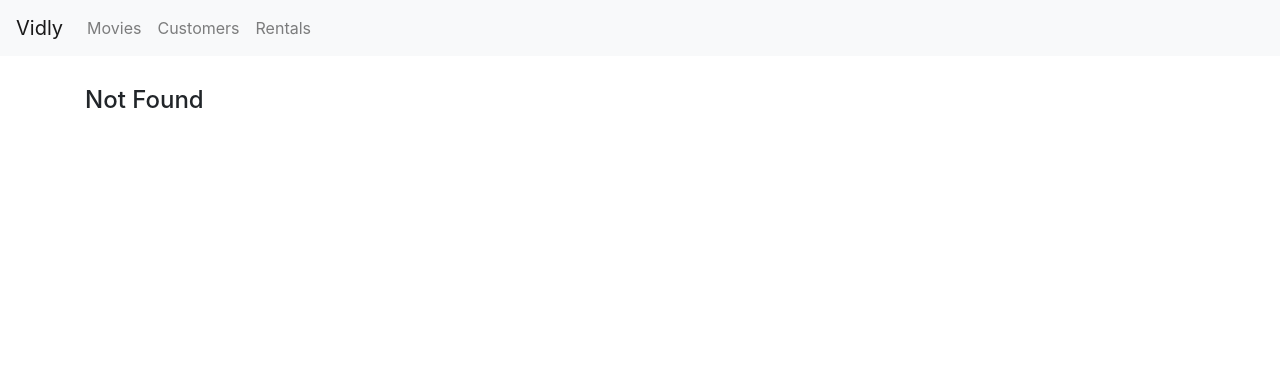
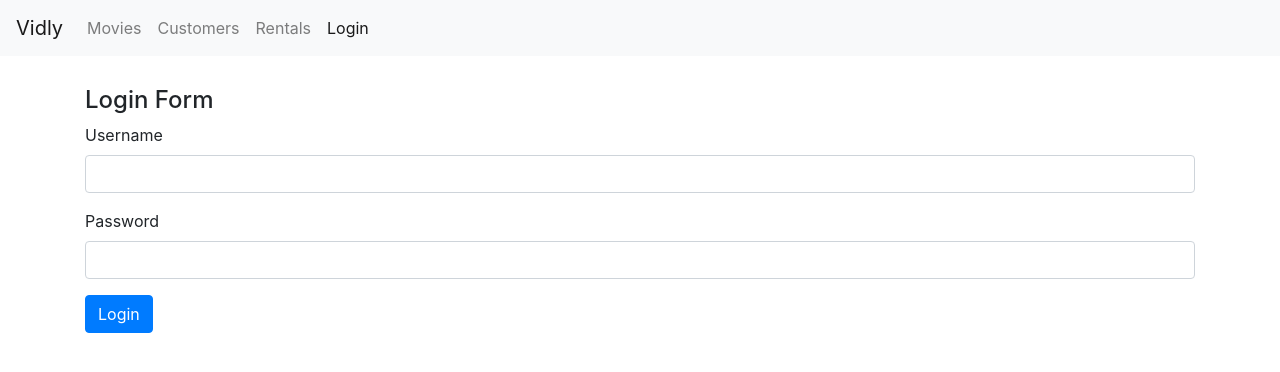
Before and after one commit to mgkabir/react-vidly, a React (Create React App) app: page /login in a window 1280 px wide. Before the commit this address led to /not-found. Shown: the top 372 px of the page. Built offline with nearby package versions, Linux system fonts and the light colour scheme.

Commit message:
LoginForm created, linked to navBar link

```diff
--- a/src/App.js
+++ b/src/App.js
@@ -5,6 +5,7 @@
 import Rentals from "./components/rentals";
 import NotFound from "./components/notFound";
 import NavBar from "./components/navBar";
+import LoginForm from "./components/loginForm";
 import "./App.css";
 
 class App extends Component {
@@ -14,6 +15,7 @@
         <NavBar />
         <main className="container">
           <Switch>
+            <Route path="/login" component={LoginForm}></Route>
             <Route path="/movies" component={Movies}></Route>
             <Route path="/customers" component={Customers}></Route>
             <Route path="/rentals" component={Rentals}></Route>
--- /dev/null
+++ b/src/components/loginForm.jsx
@@ -0,0 +1,25 @@
+import React, { Component } from "react";
+
+class LoginForm extends Component {
+  state = {};
+  render() {
+    return (
+      <div>
+        <h4>Login Form</h4>
+        <form>
+          <div className="form-group">
+            <label htmlFor="username">Username</label>
+            <input id="username" type="text" className="form-control" />
+          </div>
+          <div className="form-group">
+            <label htmlFor="password">Password</label>
+            <input id="password" type="text" className="form-control" />
+          </div>
+          <button className="btn btn-primary">Login</button>
+        </form>
+      </div>
+    );
+  }
+}
+
+export default LoginForm;
--- a/src/components/navBar.jsx
+++ b/src/components/navBar.jsx
@@ -29,6 +29,9 @@
           <NavLink className="nav-item nav-link" to="/rentals">
             Rentals
           </NavLink>
+          <NavLink className="nav-item nav-link" to="/login">
+            Login
+          </NavLink>
         </div>
       </div>
     </nav>
```
